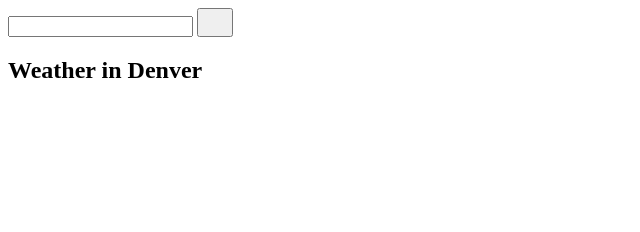
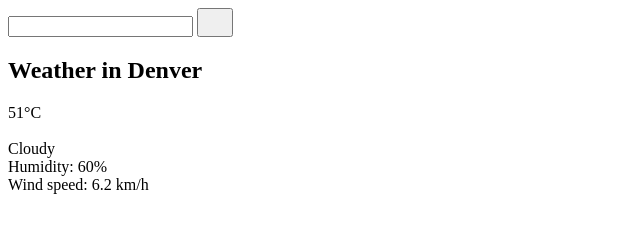
Before and after one commit to wirery/Weatherapp, a plain HTML site: page index.html in a window 1280 px wide. Shown: the whole page, without its empty margins (0-640 px from the left). Drawn offline with Linux system fonts and the light colour scheme.

Commit message:
divs created for weather description

```diff
--- a/index.html
+++ b/index.html
@@ -19,6 +19,11 @@
     </div>
     <div class='weather'>
         <h2 class='city'>Weather in Denver</h2>
+        <div class='temp'> 51°C</div>
+        <img src='' alt='' class='icon'/>
+        <div class='description'>Cloudy</div>
+        <div class='humidity'>Humidity: 60%</div>
+        <div class='wind'>Wind speed: 6.2 km/h</div>
     </div>
 </body>
 </html>
```
